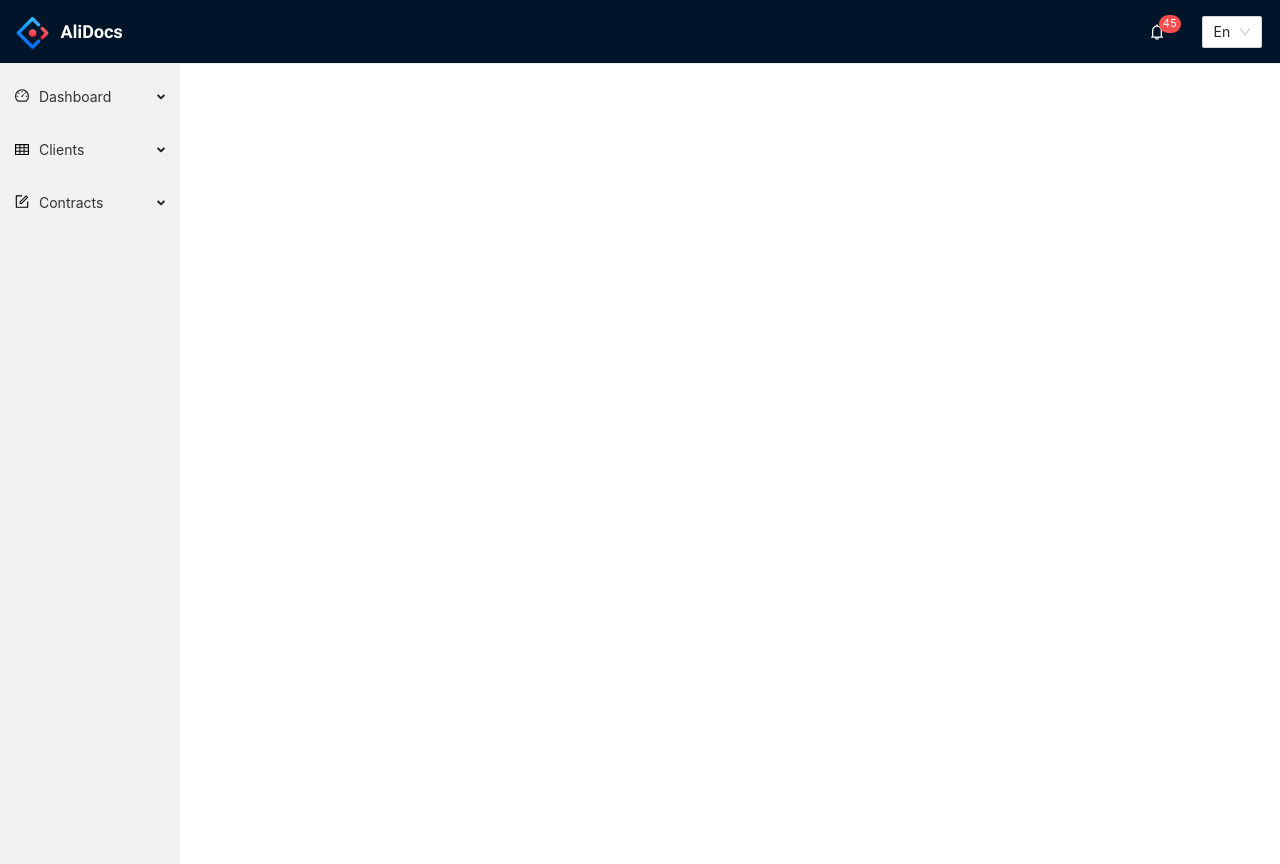
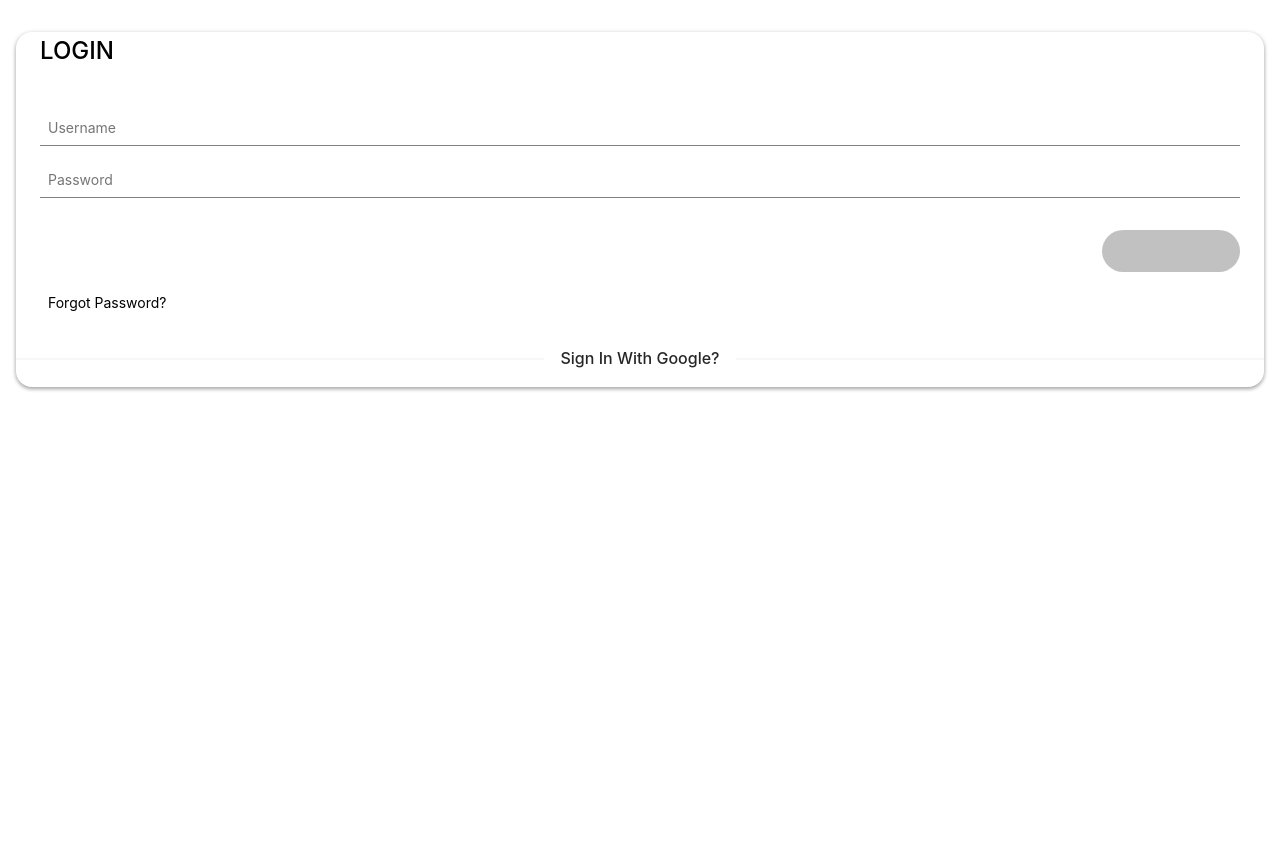
Before and after one commit to Akhmadjon-dev/ali_docs, a React (Create React App) app: page /sign-in in a window 1280 px wide. After the commit the page ends 832 px from the top, so only its background shows below. Built offline with nearby package versions, Linux system fonts and the light colour scheme; no server answers.

Commit message:
added firebase and auth feature

```diff
--- a/package.json
+++ b/package.json
@@ -8,9 +8,10 @@
     "@testing-library/react": "^9.3.2",
     "@testing-library/user-event": "^7.1.2",
     "antd": "^4.8.4",
+    "firebase": "^8.0.2",
     "react": "^17.0.1",
     "react-dom": "^17.0.1",
-    "react-redux": "^7.1.3",
+    "react-redux": "^7.2.2",
     "react-router-dom": "^5.2.0",
     "react-scripts": "4.0.0",
     "styled-components": "^5.2.1"
--- a/public/index.html
+++ b/public/index.html
@@ -10,6 +10,7 @@
       content="Web site created using create-react-app"
     />
     <link rel="apple-touch-icon" href="%PUBLIC_URL%/logo192.png" />
+		<link rel="stylesheet" href="https://cdnjs.cloudflare.com/ajax/libs/material-design-iconic-font/2.2.0/css/material-design-iconic-font.min.css">
     <!--
       manifest.json provides metadata used when your web app is installed on a
       user's mobile device or desktop. See https://developers.google.com/web/fundamentals/web-app-manifest/
--- /dev/null
+++ b/src/components/Auth/login.js
@@ -0,0 +1,50 @@
+import { message, Divider } from "antd";
+import React from "react";
+import { Link } from "react-router-dom";
+import { auth, provider } from "../../db/firebase";
+import "./style.css";
+const Login = () => {
+  const authHandler = () => {
+    auth.signInWithPopup(provider).catch((err) => message(err.message));
+  };
+  return (
+    <div>
+      <div className="container">
+        <div className="grid">
+          <div className="card">
+            <div className="card-container">
+              <h1 className="heading">LOGIN</h1>
+              <form action="#">
+                <input
+                  type="text"
+                  //   value=""
+                  name="username"
+                  placeholder="Username"
+                  required
+                />
+                <input
+                  type="password"
+                  //   value=""
+                  name="password"
+                  placeholder="Password"
+                  required
+                />
+                <Link to="#" className="btn">
+                  <i className="zmdi zmdi-arrow-right"></i>
+                </Link>
+              </form>
+              <Link to="#" className="forgot">
+                Forgot Password?
+              </Link>
+            </div>
+            <Divider onClick={authHandler} style={{ cursor: "pointer" }}>
+              Sign In With Google?
+            </Divider>
+          </div>
+        </div>
+      </div>
+    </div>
+  );
+};
+
+export default Login;
--- /dev/null
+++ b/src/components/Auth/style.css
@@ -0,0 +1,214 @@
+body
+	{
+		background-color: #e6e6e6;
+		padding: 0;
+		margin: 0;
+		line-height: 1.8;
+		font-family: "Google Sans";
+	}
+
+.container
+	{
+		width: auto;
+		height: auto;
+		margin-left: 16px;
+		margin-right: 16px;
+		margin-top: 32px;
+		margin-bottom: 32px;
+	}
+
+.box
+	{
+		background-color: #2196F3;
+		color: #fff;
+		border-radius: 5px;
+		padding: 20px;
+		font-size: 150%;
+	}
+
+.grid
+	{
+		display: grid;
+		grid-gap: 8px;
+		width: 100%;
+	}
+
+.xl,.md
+	{
+		display: table;
+	}
+
+/* -- Column -- */
+.cl-2 { grid-template-columns: 1fr 1fr; }
+.cl-3 { grid-template-columns: 1fr 1fr 1fr; }
+.cl-4 { grid-template-columns: 1fr 1fr 1fr 1fr; }
+.cl-5 { grid-template-columns: 1fr 1fr 1fr 1fr 1fr; }
+.cl-6 { grid-template-columns: 1fr 1fr 1fr 1fr 1fr 1fr; }
+.cl-7 { grid-template-columns: 1fr 1fr 1fr 1fr 1fr 1fr 1fr; }
+.cl-8 { grid-template-columns: 1fr 1fr 1fr 1fr 1fr 1fr 1fr 1fr; }
+.cl-9 { grid-template-columns: 1fr 1fr 1fr 1fr 1fr 1fr 1fr 1fr 1fr; }
+.cl-10 { grid-template-columns: 1fr 1fr 1fr 1fr 1fr 1fr 1fr 1fr 1fr 1fr; }
+.cl-11 { grid-template-columns: 1fr 1fr 1fr 1fr 1fr 1fr 1fr 1fr 1fr 1fr 1fr; }
+.cl-12 { grid-template-columns: 1fr 1fr 1fr 1fr 1fr 1fr 1fr 1fr 1fr 1fr 1fr 1fr; }
+/* /-- Column -- */
+
+/* -- Place -- */
+.pl-1 { grid-column: 1; }
+.pl-2 { grid-column: 2; }
+.pl-3 { grid-column: 3; }
+.pl-4 { grid-column: 4; }
+.pl-5 { grid-column: 5; }
+.pl-6 { grid-column: 6; }
+.pl-7 { grid-column: 7; }
+.pl-8 { grid-column: 8; }
+.pl-9 { grid-column: 9; }
+.pl-10 { grid-column: 10; }
+.pl-11 { grid-column: 11; }
+.pl-12 { grid-column: 12; }
+/* /-- Place -- */
+
+@media (min-width: 1281px)
+	{
+		.cl-clr { grid-template-columns: 1fr 1fr; }
+
+		/* .xl
+			{
+				display: grid;
+			} */
+
+.xl-2 { grid-template-columns: 1fr 1fr; }
+.Xl-3 { grid-template-columns: 1fr 1fr 1fr; }
+.xl-4 { grid-template-columns: 1fr 1fr 1fr 1fr; }
+.Xl-5 { grid-template-columns: 1fr 1fr 1fr 1fr 1fr; }
+.Xl-6 { grid-template-columns: 1fr 1fr 1fr 1fr 1fr 1fr; }
+.Xl-7 { grid-template-columns: 1fr 1fr 1fr 1fr 1fr 1fr 1fr; }
+.Xl-8 { grid-template-columns: 1fr 1fr 1fr 1fr 1fr 1fr 1fr 1fr; }
+.Xl-9 { grid-template-columns: 1fr 1fr 1fr 1fr 1fr 1fr 1fr 1fr 1fr; }
+.Xl-10 { grid-template-columns: 1fr 1fr 1fr 1fr 1fr 1fr 1fr 1fr 1fr 1fr; }
+.Xl-11 { grid-template-columns: 1fr 1fr 1fr 1fr 1fr 1fr 1fr 1fr 1fr 1fr 1fr; }
+.Xl-12 { grid-template-columns: 1fr 1fr 1fr 1fr 1fr 1fr 1fr 1fr 1fr 1fr 1fr 1fr; }
+	}
+
+/* @media only screen and (min-device-width : 640px) and (orientation : landscape) */
+@media (min-width: 481px) and (max-width: 767px)
+	{
+.md-2 { grid-template-columns: 1fr 1fr; }
+.md-3 { grid-template-columns: 1fr 1fr 1fr; }
+.md-4 { grid-template-columns: 1fr 1fr 1fr 1fr; }
+.md-5 { grid-template-columns: 1fr 1fr 1fr 1fr 1fr; }
+.md-6 { grid-template-columns: 1fr 1fr 1fr 1fr 1fr 1fr; }
+.md-7 { grid-template-columns: 1fr 1fr 1fr 1fr 1fr 1fr 1fr; }
+.md-8 { grid-template-columns: 1fr 1fr 1fr 1fr 1fr 1fr 1fr 1fr; }
+.md-9 { grid-template-columns: 1fr 1fr 1fr 1fr 1fr 1fr 1fr 1fr 1fr; }
+.md-10 { grid-template-columns: 1fr 1fr 1fr 1fr 1fr 1fr 1fr 1fr 1fr 1fr; }
+.md-11 { grid-template-columns: 1fr 1fr 1fr 1fr 1fr 1fr 1fr 1fr 1fr 1fr 1fr; }
+.md-12 { grid-template-columns: 1fr 1fr 1fr 1fr 1fr 1fr 1fr 1fr 1fr 1fr 1fr 1fr; }
+	}
+
+
+
+.card {
+    border-radius: 16px;
+    background-color: rgb(255, 255, 255);
+    box-shadow: 0px 2px 3.76px 0.24px rgba(0, 0, 0, 0.24),0px 1px 4.9px 0.1px rgba(0, 0, 0, 0.16);
+    position: relative;
+    width: 100%;
+    height: auto;
+}
+
+.heading {
+    font-size: 24px;
+    color: rgb(0, 0, 0);
+    text-align: left;
+    position: relative;
+    margin-left: 24px;
+}
+
+form {
+    width: auto;
+    height: auto;
+    position: relative;
+    margin: 32px 24px;
+}
+
+
+input[type="text"],
+input[type="password"] {
+    position: relative;
+    border: 0;
+    outline: none;
+    border-bottom: 1px solid grey;
+    width: 100%;
+    height: 36px;
+    margin: 8px 0;
+    padding-left: 8px;
+}
+
+input[type="text"]:focus,
+input[type="password"]:focus {
+    border-bottom: 2px solid #03a9f4;
+}
+
+.btn {
+    border: 2px solid transparent;
+    border-radius: 64px;
+    outline: none;
+    background-color: rgb(0, 0, 0);
+    opacity: 0.239;
+    position: relative;
+    float: right;
+    width: 138px;
+    height: 42px;
+    margin: 24px 0;
+    color: #FFF;
+    font-size: 24px;
+    display: flex;
+    align-items: center;
+    justify-content: center;
+    text-decoration: none;
+}
+
+.btn:hover {
+    border: 2px solid #000;
+    color: #000;
+    opacity: 0.239;
+    background: transparent;
+    transition: all 0.3s cubic-bezier(.25,.8,.25,1);
+    font-weight: bold;
+}
+
+.forgot {
+    position: relative;
+    margin: 32px;
+    text-decoration: none;
+    color: #000;
+    font-size: normal;
+    text-align: left;
+    float: left;
+    margin-top: 54px;
+}
+
+.forgot:hover { color: #03a9f4;  }
+
+/* --- Media --- */
+
+@media (min-width: 360px) and (max-width: 400px) {
+
+}
+
+@media (min-width: 412px) and (max-width: 640px) {
+
+}
+
+@media (min-width: 1281px) {
+    .card {
+        position: relative;
+        width: 42%;
+        padding: 3% 0;
+        margin: 8% 28%;
+    }
+
+    .card-container {
+        margin: 0 64px;
+    }
+}
--- a/src/components/Header/style.css
+++ b/src/components/Header/style.css
@@ -4,7 +4,7 @@
     left: 0;
     height: 100vh;
     width: 180px;
-    margin-top: 64px;
+    padding-top: 64px;
     background-color: #f1f1f1;
 }
 .header__links{
@@ -14,6 +14,10 @@
 }
 .header__links > a{
     color:#333;
+    font-style: normal;
+font-weight: normal;
+font-size: 14px;
+line-height: 22px;
 }
 .header__links > a.active > div > span{
     color:#1890FF;
--- a/src/components/Navbar/style.css
+++ b/src/components/Navbar/style.css
@@ -18,6 +18,9 @@
     align-items: center;
 
 }
+.navbar__icon{
+    cursor: pointer;
+}
 .header__bellNum{
     position: absolute;
     top: 15px;
--- /dev/null
+++ b/src/db/firebase.js
@@ -0,0 +1,21 @@
+import firebase from 'firebase';
+
+
+const firebaseConfig = {
+    apiKey: "AIzaSyAnfUgsy0cAMZd1KcHG5mOHI77bW4Jv4x8",
+    authDomain: "alitech-contracts-3a909.firebaseapp.com",
+    databaseURL: "https://alitech-contracts-3a909.firebaseio.com",
+    projectId: "alitech-contracts-3a909",
+    storageBucket: "alitech-contracts-3a909.appspot.com",
+    messagingSenderId: "219959651579",
+    appId: "1:219959651579:web:39f66d5f9bb5a66697145e",
+    measurementId: "G-01YQ6TYSK6"
+  };
+
+
+const firebaseApp = firebase.initializeApp(firebaseConfig);
+const db = firebaseApp.firestore();
+const auth = firebaseApp.auth();
+const provider = new firebase.auth.GoogleAuthProvider();
+export { auth, provider };
+export default db;
--- a/src/routes/index.js
+++ b/src/routes/index.js
@@ -1,4 +1,12 @@
 import { Redirect, Route, Router } from "react-router-dom";
+import Login from "../components/Auth/login";
 
-export const whiteList = [<Route key="dashboar" path="/" component="" exact />];
-export const blackList = [<Route key="signin" path="/" component="" exact />];
+export const whiteList = [
+  <Route key="dashboar" path="/" component="" exact />,
+  <Redirect key="defaultPaht" to="/sign-in" />,
+];
+export const blackList = [
+  <Route key="signin" path="/sign-in" component={Login} exact />,
+  //   <Route key="signin" path="/sign-in" component={Login} exact />,
+  <Redirect key="defaultPaht" to="/sign-in" />,
+];
--- /dev/null
+++ b/src/store/auth/userSlice.js
@@ -0,0 +1,22 @@
+import { createSlice } from "@reduxjs/toolkit";
+
+export const userSlice = createSlice({
+  name: "user",
+  initialState: {
+    user: null,
+  },
+  reducers: {
+    login: (state, action) => {
+      state.user = action.payload;
+    },
+    logout: (state) => {
+      state.user = null;
+    },
+  },
+});
+
+export const { login, logout } = userSlice.actions;
+
+export const selectUser = (state) => state.user.user;
+
+export default userSlice.reducer;
--- a/src/store/customers/customerSlice.js
+++ b/src/store/customers/customerSlice.js
@@ -7,10 +7,6 @@ export const costumerSlice = createSlice({
   },
   reducers: {
     increment: (state) => {
-      // Redux Toolkit allows us to write "mutating" logic in reducers. It
-      // doesn't actually mutate the state because it uses the Immer library,
-      // which detects changes to a "draft state" and produces a brand new
-      // immutable state based off those changes
       state.value += 1;
     },
     decrement: (state) => {
--- a/src/store/store.js
+++ b/src/store/store.js
@@ -1,8 +1,10 @@
 import { configureStore } from "@reduxjs/toolkit";
 import costumerReducer from "./customers/customerSlice";
+import userReducer from "./auth/userSlice";
 
 export default configureStore({
   reducer: {
+    user: userReducer,
     costumer: costumerReducer,
   },
 });
```
Also changed, not shown: src/App.js (+23 -4 lines), 1 other file (tests, documents, lock files or other folders).
